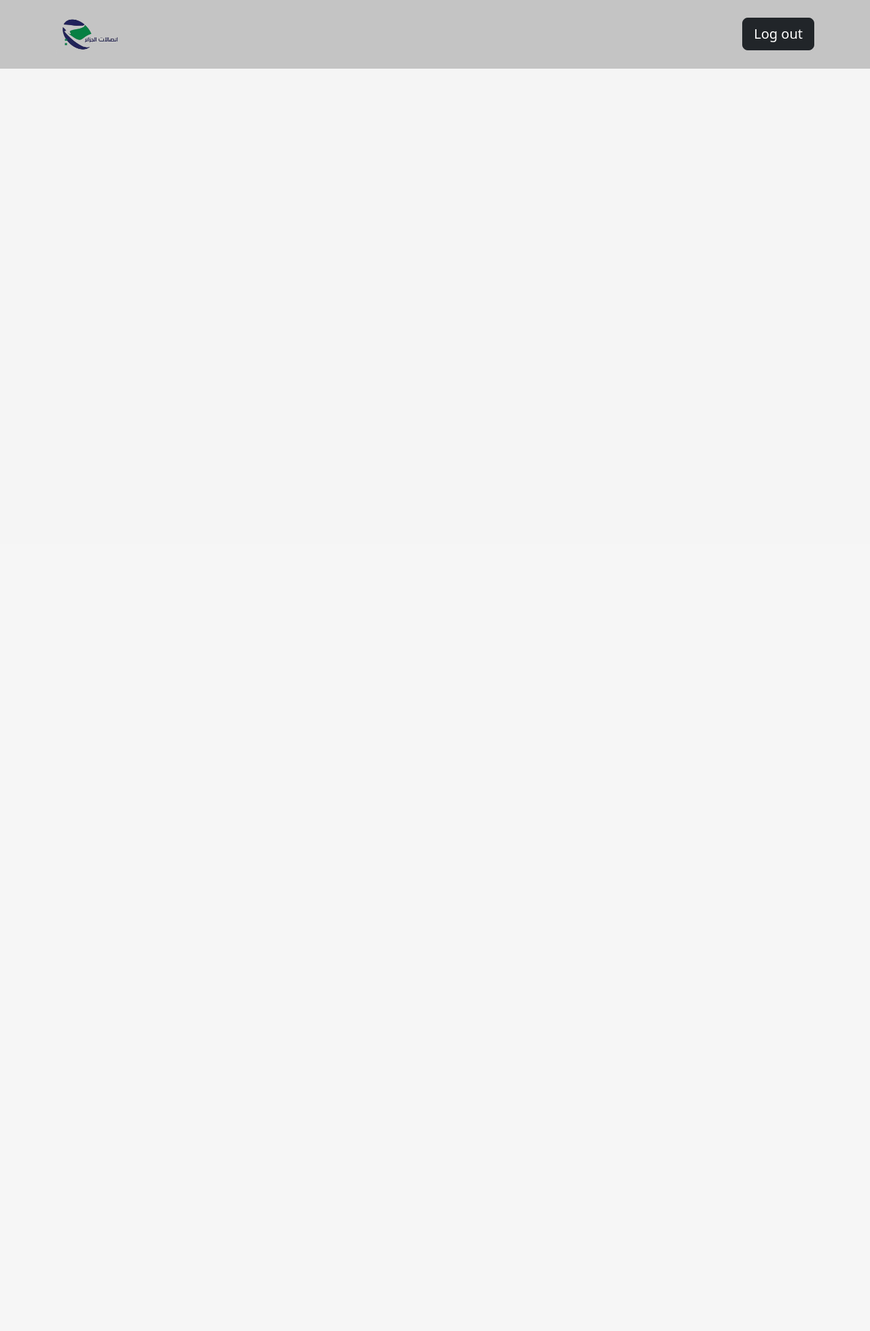
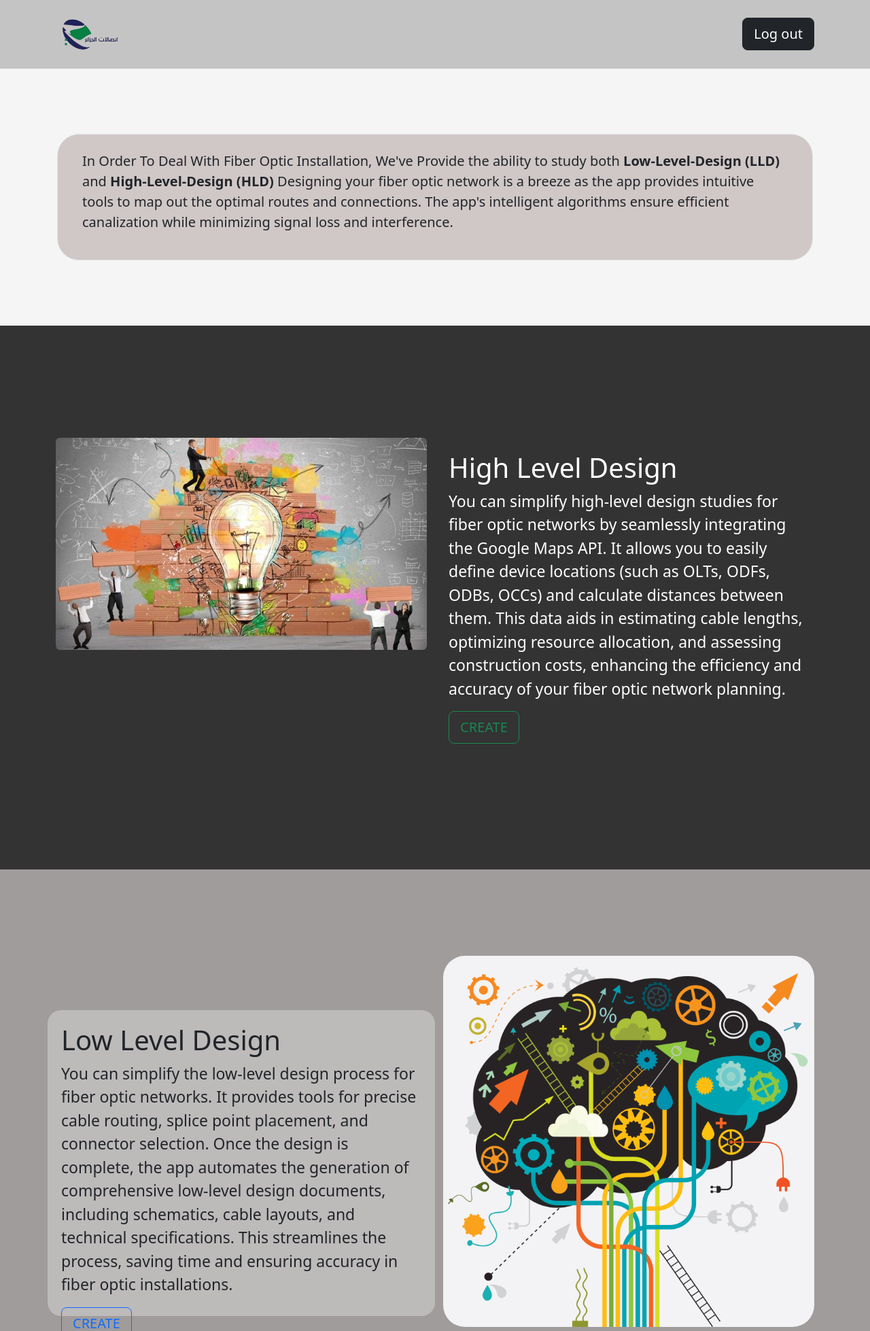
Before and after one commit to da0xd-htn/Fiber_Flow, a Django app: page /Home/ in a window 1280 px wide. Shown: the top 1958 px of the page at 68% size. Before the commit the page ends 101 px from the top, so only its background shows below. Run offline with Django 4.2, Linux system fonts and the light colour scheme; the visitor is signed in with stand-in values (Sample User, id 1); some libraries are stand-ins or nearby versions.

Commit message:
Working on Home Page

```diff
--- a/Fiber_Flow/settings.py
+++ b/Fiber_Flow/settings.py
@@ -136,6 +136,6 @@ STATICFILES_DIRS = [
 DEFAULT_AUTO_FIELD = 'django.db.models.BigAutoField'
 
 # Set session duration to 3 minutes (in seconds)
-SESSION_COOKIE_AGE = 60 * 3  # 3 minutes
+SESSION_COOKIE_AGE = 60 * 3 *60  # 3 minutes
 
 LOGIN_URL = 'SignIn'  # Specify the url of login page
--- a/Main/static/Main/Home.css
+++ b/Main/static/Main/Home.css
@@ -0,0 +1,50 @@
+
+.reveal-on-scroll {
+    opacity: 0;
+    transform: translateY(20px);
+    transition: opacity 0.5s, transform 0.5s;
+}
+
+.reveal {
+    opacity: 1;
+    transform: translateY(0);
+}
+.section {
+    height: 100vh;
+    display: flex;
+    align-items: center;
+    position: relative;
+  }
+
+.section-content{
+    padding: 20px;
+    border-radius: 20px;
+}
+.section-content:nth-child(1){
+    background-color: rgba(255, 255, 255, 0.3);
+    height: 450px;
+    margin-top: 80px;
+}
+
+  .section-content h3 {
+    font-size: 24px;
+    margin-bottom: 10px;
+  }
+
+  .section-content p {
+    font-size: 23px;
+  }
+
+  /* Fixed height for image containers */
+  .image-container {
+    height: 100%;
+    overflow: hidden;
+    position: relative;
+  }
+
+  /* Make images within containers take half of the section height */
+.image-container img {
+    height: 80%;
+    width: auto;
+
+}
--- /dev/null
+++ b/Main/static/Main/Home.js
@@ -0,0 +1,12 @@
+
+
+ScrollReveal({
+    reset:true,
+    distance:'100px',
+    duration:1500,
+    delay:2
+});
+ScrollReveal().reveal('#reveal',{delay:300});
+ScrollReveal().reveal('#reveal-1',{delay:300 ,origin:'left'});
+ScrollReveal().reveal('#reveal-2',{delay:300 ,origin:'right'});
+ScrollReveal().reveal('#reveal-3',{delay:300});
--- a/Main/templates/Main/Home.html
+++ b/Main/templates/Main/Home.html
@@ -1,7 +1,85 @@
 {% extends 'base.html' %}
+{% load static %}
+
+
+
 {% block title %}Home{% endblock title %}
+
+{% block css_files %}
+    <link rel="stylesheet" href="{% static 'Main/Home.css' %}">
+{% endblock css_files %}
 
 
 {% block content %}
 {% include './includes/header.html' %}
+<div class="container-fluide m-5 p-5" >
+<div class="row p-4 w-4 fs-5 border rounded-5" style="background-color: #d0c7c7;">
+    <p class="fw-5">In Order To Deal With Fiber Optic Installation, We've Provide the ability to
+        study both <span style="font-weight: bolder;">Low-Level-Design (LLD)</span>  and <span style="font-weight: bolder;">High-Level-Design (HLD)</span>  Designing your fiber optic network is a breeze as the app provides intuitive tools to map out the optimal routes and connections.
+        The app's intelligent algorithms ensure efficient canalization while minimizing signal loss and interference.</p>
+</div>
+</div>
+
+<div class="section"  id="reveal" style="background-color: #333;  color: white;">
+    <div class="container" >
+        <div class="row">
+            <div class="col-md-6 image-container">
+                <img src="{% static 'img/HLD.jpeg' %}" alt="High Level Design Image" width="500" class="img-fluid rounded">
+            </div>
+            <div class="col-md-6 section-content">
+                <h1>High Level Design</h1>
+                <p>You can simplify high-level design studies for fiber optic networks by seamlessly integrating the Google Maps API. It allows you to easily define device locations (such as OLTs, ODFs, ODBs, OCCs) and calculate distances between them. This data aids in estimating cable lengths, optimizing resource allocation, and assessing construction costs, enhancing the efficiency and accuracy of your fiber optic network planning.</p>
+                <button class="btn btn-outline-success btn-lg">CREATE</button>
+            </div>
+        </div>
+    </div>
+</div>
+
+<div class="section" style="background-color: #a09c9c;">
+    <div class="container">
+        <div class="row">
+
+            <div class="col-md-6 section-content" id="reveal-1">
+                <h1>Low Level Design</h1>
+                <p>You can simplify the low-level design process for fiber optic networks. It provides tools for precise cable routing, splice point placement, and connector selection. Once the design is complete, the app automates the generation of comprehensive low-level design documents, including schematics, cable layouts, and technical specifications. This streamlines the process, saving time and ensuring accuracy in fiber optic installations.</p>
+                <button class="btn btn-outline-primary btn-lg">CREATE</button>
+            </div>
+            <div class="col-md-6 image-container" id="reveal-2">
+                <img src="{% static 'img/LLD.jpg' %}" alt="Low Level Design Image" width="500" class="img-fluid rounded-5">
+            </div>
+        </div>
+    </div>
+</div>
+
+<div class="section" style="background-color: #333; color: white;" id="reveal-3">
+    <div class="container">
+        <div class="row">
+            <div class="col-md-6 image-container" >
+                <img src="{% static 'img/consult.jpg' %}" alt="Consult Image" width="100" class="img-fluid rounded-5">
+            </div>
+            <div class="col-md-6 section-content" style="margin-top: 80px;">
+                <h1>Consult</h1>
+                <p>Consult your own LLD and HLD projects and explore more.</p>
+                <button class="btn btn-outline-info btn-lg">CONSULT</button>
+            </div>
+        </div>
+    </div>
+</div>
+
+
+
+
+
+{% include './includes/footer.html' %}
+
 {% endblock content %}
+{% block js_files %}
+
+<script src="https://unpkg.com/scrollreveal"></script>
+
+<!-- Add jQuery (required for Bootstrap's JavaScript plugins) -->
+<script src="https://code.jquery.com/jquery-3.7.1.slim.min.js"></script>
+
+<script src="{% static 'Main/Home.js' %}"></script>
+
+{% endblock js_files %}
--- a/Main/templates/Main/Sign_in.html
+++ b/Main/templates/Main/Sign_in.html
@@ -9,7 +9,7 @@
 
 {% block content %}
 {% include './includes/header.html' %}
-<div class="container d-flex align-items-center text-center p-5">
+<div class="container d-flex align-items-center text-center p-5" style="height:81vh">
     <div class="row d-flex w-100 h-100 justify-content-center align-items-center">
         <div class="col-12 col-sm-10 col-md-8 col-lg-6 col-xl-5 col-xxl-5">
             <main class="form-signin m-2 pty-5">
--- a/Main/templates/Main/includes/footer.html
+++ b/Main/templates/Main/includes/footer.html
@@ -6,11 +6,11 @@
 <link rel="stylesheet" href="{% static 'Main/includes/footer.css' %}">
 </head>
 
-<footer class="text-center text-lg-start fixed-bottom">
-    <div class="text-center text-dark p-3" id="div-foot">
+<footer class="text-center text-lg-start " >
+    <div class="text-center text-dark p-3" id="div-foot" {% if user.is_authenticated and not is_signin_page %} style="height:10vh; align-items:center; font-size:1.3rem" {% endif %}>
 
-        <a class="text-dark link-underline link-underline-opacity-0" id="About-link" href="About.html">About</a>
+        <a class="text-dark link-underline link-underline-opacity-0" id="About-link" href="{% url 'About' %}">About</a>
         © Copyright: 2023
-        <a class="text-dark link-underline link-underline-opacity-0" id="TDP-link" href="#">Powered By <span class="">TDP</span></a>
+        <a class="text-dark link-underline link-underline-opacity-0" id="TDP-link" href="https://www.TDP.com">Powered By <span class="">TDP</span></a>
     </div>
 </footer>
--- a/Main/templates/Main/includes/header.html
+++ b/Main/templates/Main/includes/header.html
@@ -14,7 +14,7 @@
         {% comment "" %}
         under this code we'll use it for logout button
         {% endcomment %}
-        {% if user.is_authenticated and request.path != '/SignIn/' %}
+        {% if user.is_authenticated and not is_signin_page %}
         <a href="{% url 'logout' %}" class="btn btn-dark btn-lg">
             <span class="glyphicon glyphicon-log-out"></span> Log out
         </a>
--- a/Main/views.py
+++ b/Main/views.py
@@ -17,6 +17,11 @@ def logout_view(request):
 
 class AuthenticationView(TemplateView):
     template_name = "Main/Sign_in.html"
+
+    def get_context_data(self, **kwargs):
+        context = super().get_context_data(**kwargs)
+        context['is_signin_page'] = True  # Set the variable to True for the Sign In page
+        return context
 
     def post(self, request, *args, **kwargs):
         username = request.POST['Username']
--- a/templates/base.html
+++ b/templates/base.html
@@ -5,8 +5,9 @@
     <meta charset="UTF-8">
     <meta name="viewport" content="width=device-width, initial-scale=1.0">
     <title>{% block title %}Fiber Flow{% endblock title %}</title>
+
+    <link rel="stylesheet" href="{% static './css/bootstrap.css' %}">
     {% block css_files %}{% endblock css_files %}
-    <link rel="stylesheet" href="{% static './css/bootstrap.css' %}">
 </head>
 <body style="background-color: #f5f5f5;">
     {% block content %}
@@ -16,5 +17,6 @@
 
     {% block js_files %}{% endblock js_files %}
     <script src="{% static './js/bootstrap.bundle.js' %}"></script>
+
 </body>
 </html>
```
Also changed, not shown: static/img/HLD.jpeg (added), static/img/LLD.jpg (added), static/img/consult.jpg (added).
